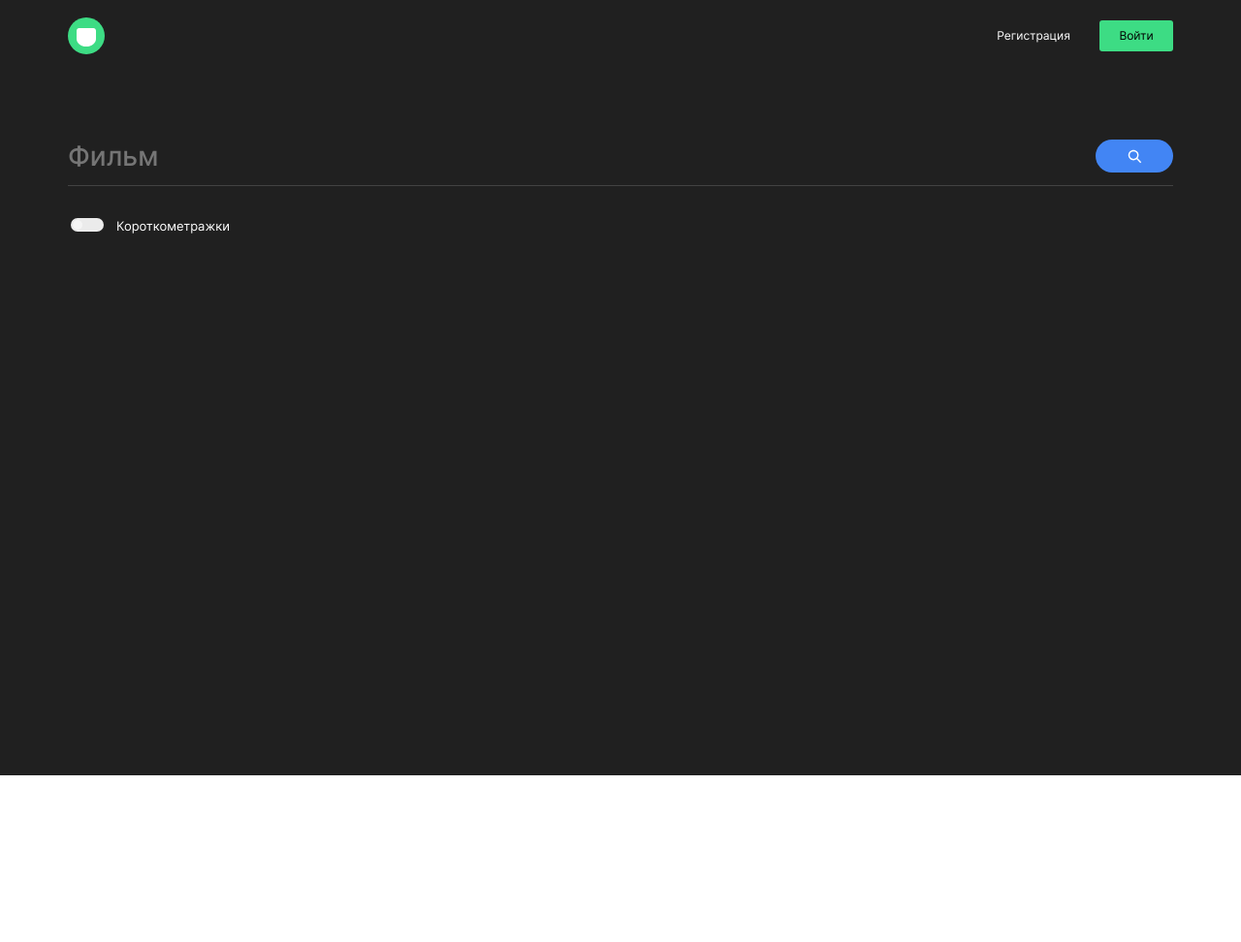
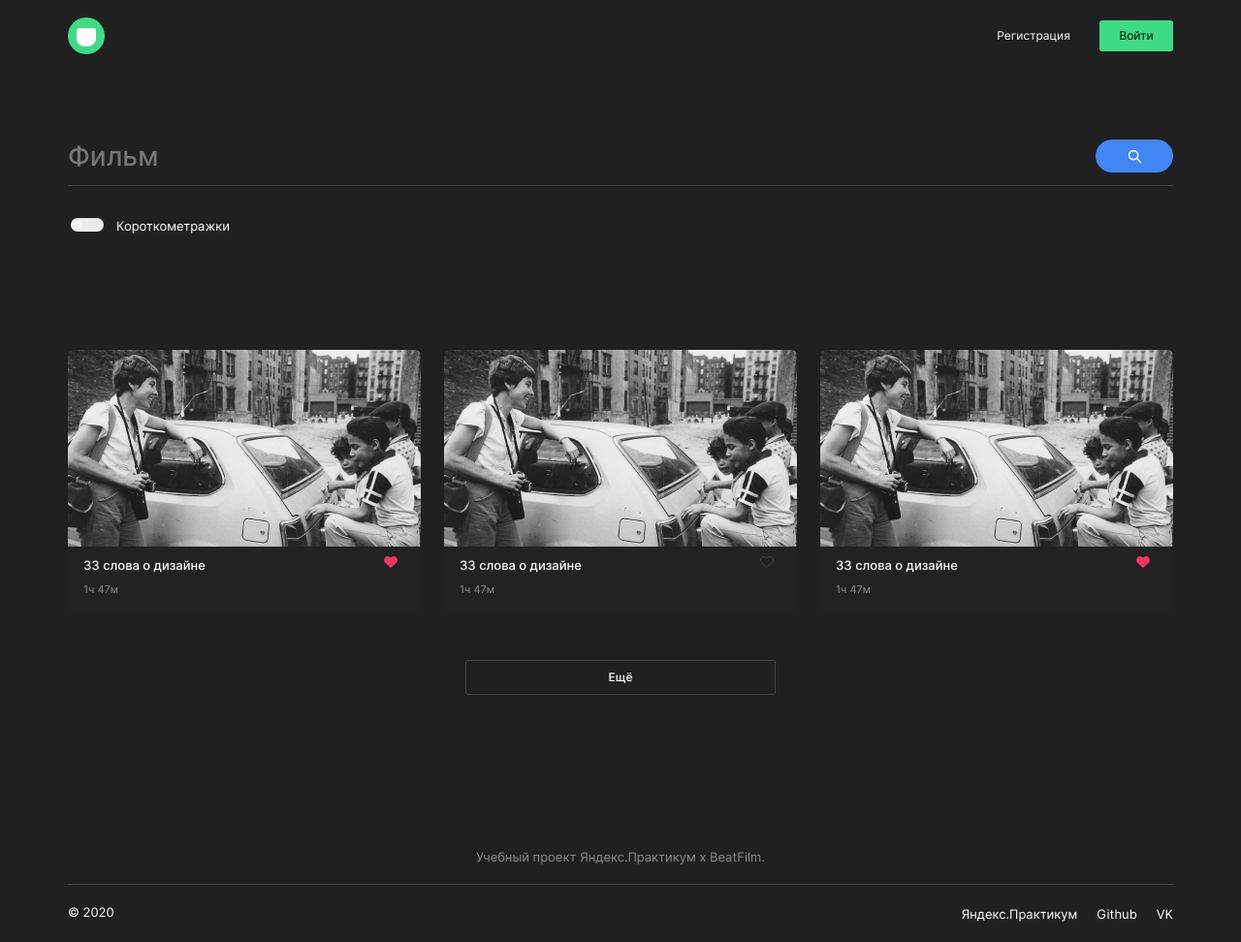
Before and after one commit to SvetlanaPivovarova/movies-explorer-frontend, a React app: page / in a window 1280 px wide. Shown: the whole page at 97% size. Before the commit the page ends 800 px from the top, so only its background shows below. Built offline with nearby package versions, Linux system fonts and the light colour scheme.

Commit message:
сверстать MoviesCardList

```diff
--- a/src/blocs/content/content.css
+++ b/src/blocs/content/content.css
@@ -80,6 +80,11 @@
         padding-left: 14px;
     }
 
+    .content_type_small-padding {
+        padding-right: 10px;
+        padding-left: 10px;
+    }
+
     .content__heading {
         font-size: 18px;
         line-height: 22px;
--- /dev/null
+++ b/src/components/ButtonMore/ButtonMore.css
@@ -0,0 +1,29 @@
+.button-more {
+    margin: 0 auto;
+}
+
+.button-more__button {
+    width: 320px;
+    height: 36px;
+    border: 1px solid rgba(66, 66, 66, 1);
+    background-color: rgba(32, 32, 32, 1);
+    border-radius: 2px;
+    color: #ffffff;
+    font-size: 12px;
+    line-height: 15px;
+    font-weight: 500;
+    margin: 50px auto 80px;
+    cursor: pointer;
+    opacity: 1;
+    transition: opacity .3s ease;
+}
+
+.button-more__button:hover {
+    opacity: .8;
+}
+
+@media screen and (max-width: 568px) {
+    .button-more__button {
+        width: 240px;
+    }
+}
--- /dev/null
+++ b/src/components/ButtonMore/ButtonMore.js
@@ -0,0 +1,12 @@
+import React from 'react';
+import './ButtonMore.css';
+
+function ButtonMore() {
+    return(
+        <section className="button-more content">
+            <button className="button-more__button">Ещё</button>
+        </section>
+    )
+}
+
+export default ButtonMore;
--- a/src/components/Movies/Movies.js
+++ b/src/components/Movies/Movies.js
@@ -4,6 +4,9 @@ import Header from "../Header/Header";
 import SearchForm from "../SearchForm/SearchForm";
 import "../Preloader/Preloader"
 import FilterCheckbox from "../FilterCheckbox/FilterCheckbox";
+import MoviesCardList from "../MoviesCardList/MoviesCardList";
+import ButtonMore from "../ButtonMore/ButtonMore";
+import Footer from "../Footer/Footer";
 //import Preloader from "../Preloader/Preloader";
 
 
@@ -13,6 +16,9 @@ function Movies() {
             <Header />
             <SearchForm />
             <FilterCheckbox />
+            <MoviesCardList />
+            <ButtonMore />
+            <Footer />
         </>
 
     )
--- /dev/null
+++ b/src/components/MoviesCard/MoviesCard.css
@@ -0,0 +1,75 @@
+.movies-card {
+    border-radius: 6px;
+    display: flex;
+    flex-direction: column;
+    background-color: rgba(34, 34, 34, 1);
+}
+
+.movies-card__image {
+    width: 100%;
+    height: 100%;
+    object-fit: cover;
+    object-position: 50% 50%;
+    margin: 0;
+    padding: 0;
+}
+
+.movies-card__caption {
+    display: flex;
+    justify-content: space-between;
+    padding: 0 16px;
+    box-sizing: border-box;
+}
+
+.movies-card__title {
+    font-weight: 500;
+    font-size: 13px;
+    line-height: 16px;
+}
+
+.movies-card__like-icon {
+    background-image: url("../../images/saved-icon-unactive.svg");
+    background-color: transparent;
+    width: 30px;
+    height: 30px;
+    border: none;
+    padding: 0;
+    margin: 0;
+}
+
+.movies-card__duration {
+    color: rgba(139, 139, 139, 1);
+    font-size: 11px;
+    line-height: 13px;
+    padding: 0 16px;
+    margin: 0 0 16px;
+    box-sizing: border-box;
+}
+
+.movies-card__like-icon_active {
+    background-image: url("../../images/saved-icon-active.svg");
+}
+
+@media screen and (max-width: 880px) {
+    .movies-card__caption {
+        padding-right: 14px;
+        padding-left: 14px;
+    }
+
+    .movies-card__duration {
+        padding-right: 14px;
+        padding-left: 14px;
+    }
+}
+
+@media screen and (max-width: 568px) {
+    .movies-card__title {
+        font-size: 12px;
+        line-height: 15px;
+    }
+
+    .movies-card__duration {
+        font-size: 10px;
+        line-height: 12px;
+    }
+}
--- /dev/null
+++ b/src/components/MoviesCard/MoviesCard.js
@@ -0,0 +1,33 @@
+import React from "react";
+//import {CurrentUserContext} from "../../contexts/CurrentUserContext";
+import "./MoviesCard.css";
+import preview from "../../images/33-slova-o-dizayne.png";
+
+function MoviesCard({item, isLiked}) {
+    //const currentUser = React.useContext(CurrentUserContext);
+    // Определяем, являемся ли мы владельцем текущей карточки
+    //const isOwn = item.owner._id === currentUser._id;
+
+    // Определяем, есть ли у карточки лайк, поставленный текущим пользователем
+    //const isLiked = item.likes.some(i => i._id === currentUser._id);
+
+    // Создаём переменную, которую после зададим в `className` для кнопки лайка
+    const moviesCardLikeButtonClassName = (
+        `movies-card__like-icon ${isLiked ? 'movies-card__like-icon_active' : ''}`
+    );
+
+    return(
+        <article className="movies-card">
+            <img className="movies-card__image" src={preview} alt={item.name}/>
+            <div className="movies-card__caption">
+                <h2 className="movies-card__title">{item.name}</h2>
+                <div className="movies-card__like">
+                    <button className={moviesCardLikeButtonClassName} type="button" aria-label="Нравится" />
+                </div>
+            </div>
+            <p className="movies-card__duration">{item.duration}</p>
+        </article>
+    )
+}
+
+export default MoviesCard;
--- /dev/null
+++ b/src/components/MoviesCardList/MoviesCardList.css
@@ -0,0 +1,29 @@
+.movies-list {
+    width: 100%;
+    box-sizing: border-box;
+    margin: 70px 0 0;
+    display: grid;
+    grid-template-columns: repeat(auto-fit, minmax(300px, 1fr));
+    grid-template-rows: repeat(auto-fit, minmax(237px, 1fr));
+    gap: 37px 24px;
+}
+
+@media screen and (max-width: 1140px) {
+    .movies-list {
+        gap: 30px;
+    }
+}
+
+@media screen and (max-width: 568px) {
+    .movies-list {
+        margin-bottom: 44px;
+    }
+}
+
+@media screen and (max-width: 568px) {
+    .movies-list {
+        margin-top: 40px;
+        margin-bottom: 40px;
+        gap: 14px;
+    }
+}
--- /dev/null
+++ b/src/components/MoviesCardList/MoviesCardList.js
@@ -0,0 +1,25 @@
+import React from "react";
+import "./MoviesCardList.css";
+import MoviesCard from "../MoviesCard/MoviesCard";
+import {initialCards} from "../../utils/data";
+
+function MoviesCardList() {
+    //const [cards, setCards] = React.useState([]);
+
+    //const moviesCards = initialCards;
+
+    return(
+        <section className="movies-list content content_type_small-padding">
+            {initialCards.map((card) => (
+                <MoviesCard
+                    item={card}
+                    key={card._id}
+                    isLiked={card.isLiked}
+                />
+            ))
+            }
+        </section>
+    )
+}
+
+export default MoviesCardList;
--- /dev/null
+++ b/src/contexts/CurrentUserContext.js
@@ -0,0 +1,3 @@
+import React from "react";
+
+export const CurrentUserContext = React.createContext();
--- /dev/null
+++ b/src/utils/data.js
@@ -0,0 +1,23 @@
+export const initialCards = [
+    {
+        _id: 1,
+        name: "33 слова о дизайне",
+        link: "../../images/33-slova-o-dizayne.png",
+        duration: "1ч 47м",
+        isLiked: true,
+    },
+    {
+        _id: 1,
+        name: "33 слова о дизайне",
+        link: "../../images/33-slova-o-dizayne.png",
+        duration: "1ч 47м",
+        isLiked: false,
+    },
+    {
+        _id: 1,
+        name: "33 слова о дизайне",
+        link: "../../images/33-slova-o-dizayne.png",
+        duration: "1ч 47м",
+        isLiked: true,
+    }
+]
```
Also changed, not shown: src/images/33-slova-o-dizayne.png (added), src/images/checkbox-unactive.svg (added), src/images/saved-icon-active.svg (added), src/images/saved-icon-unactive.svg (added).
